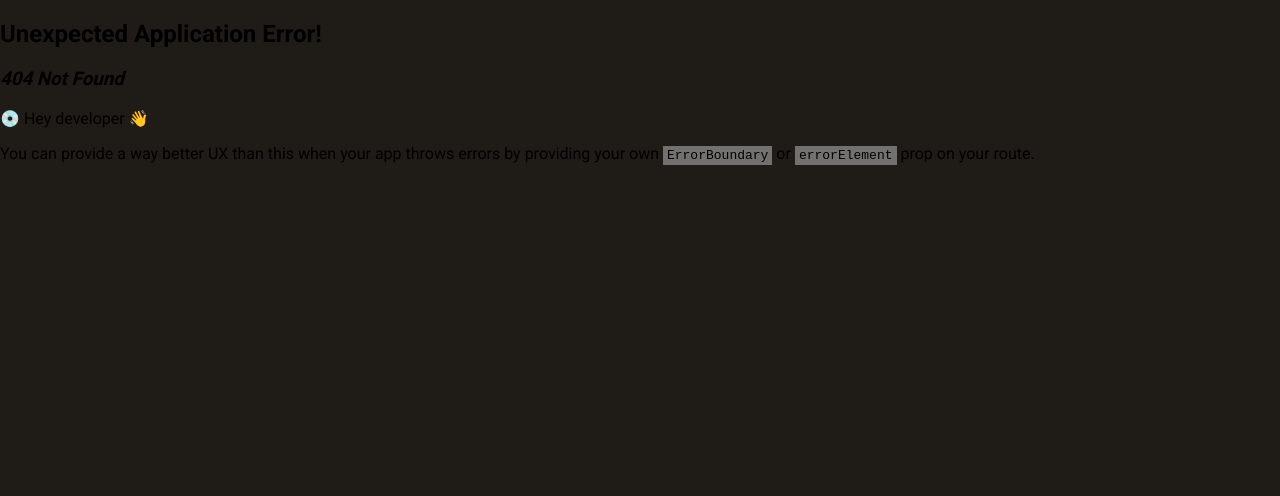
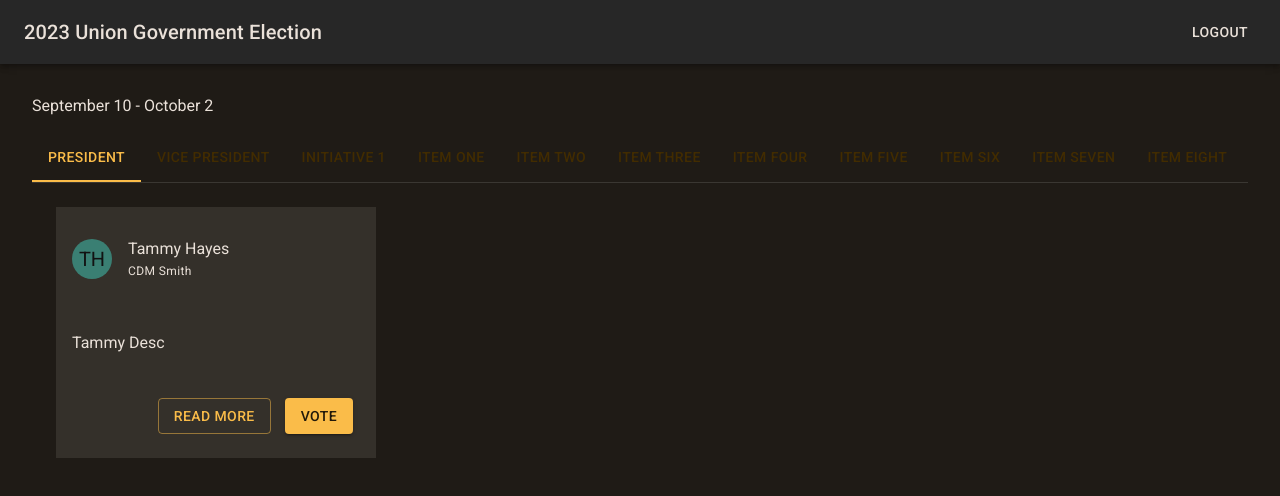
Before and after one commit to RIT-iSchool/AmericanDream_4questionmarks, a React (Create React App) app in the folder PresentationLayer/american-dream/: page /openBallot in a window 1280 px wide. Before the commit this address had no page. Shown: the top 496 px of the page. Built offline with nearby package versions, Linux system fonts and the light colour scheme; a web font is replaced by a local one.

Commit message:
created tabs for open ballot, sample data, started candidatebox

```diff
--- a/PresentationLayer/american-dream/package.json
+++ b/PresentationLayer/american-dream/package.json
@@ -16,6 +16,7 @@
     "react-dom": "^18.2.0",
     "react-router-dom": "^6.17.0",
     "react-scripts": "5.0.1",
+    "semantic-ui-react": "^2.1.4",
     "styled-components": "^6.1.0",
     "web-vitals": "^2.1.4"
   },
--- a/PresentationLayer/american-dream/src/assets/css/styles.css
+++ b/PresentationLayer/american-dream/src/assets/css/styles.css
@@ -1,3 +1,11 @@
+.no-underline {text-decoration: none;}
+section, .section {
+    margin: auto;
+    padding: 2em;
+}
+.margin-bottom { margin-bottom: 2em !important; }
+.less-margin-bottom { margin-bottom: -0.75em !important; }
+
 .ballot-box-wrapper {
     width: 90%;
     margin: 2em auto auto auto;
@@ -26,3 +34,22 @@
 .box-finished {
     background-color: var(--primary-container-dark);
 }
+
+.candidate-box {
+    width: 20em;
+    background-color: var(--md-ref-palette-neutral20);
+    padding: 1em 0 1em 0;
+}
+.selected {
+    background-color: var(--surface-variant-dark);
+}
+.button-box-candidate {
+    width: 100%;
+    text-align: right;
+    padding: 0 1em 0.5em 0;
+    margin-top: -0.5em;
+}
+.button-box-candidate Button {
+    margin: auto 0.5em auto 0.5em;
+}
+.padding { padding: 1em; }
--- /dev/null
+++ b/PresentationLayer/american-dream/src/components/CandidateBox.js
@@ -0,0 +1,55 @@
+import "../assets/css/setup.css";
+import "../assets/css/variables.css";
+import "../assets/css/styles.css";
+import "@fontsource/roboto/300.css";
+import "@fontsource/roboto/400.css";
+import "@fontsource/roboto/500.css";
+import "@fontsource/roboto/700.css";
+
+import Typography from "@mui/material/Typography";
+import { colors } from "../utils/colors.js";
+import * as React from "react";
+import Stack from "@mui/material/Stack";
+import ColoredAvatar from "./ColoredAvatar";
+import Button from "@mui/material/Button";
+
+function CandidateBox({ candidate, selected }) {
+    return (
+        <div
+            className={
+                selected ? "candidate-box selected-box" : "candidate-box"
+            }
+        >
+            <Stack direction="row" spacing={2} className="padding">
+                <ColoredAvatar name={candidate.name} />
+                <Stack direction="column" spacing={2}>
+                    <Typography
+                        variant="body"
+                        color={colors["on-surface"]}
+                        className="less-margin-bottom"
+                    >
+                        {candidate.name}
+                    </Typography>
+                    <Typography variant="caption" color={colors["on-surface"]}>
+                        {candidate.titles}
+                    </Typography>
+                    {/* Image */}
+                </Stack>
+            </Stack>
+            <br />
+            <div className="padding">
+                <Typography variant="body" color={colors["on-surface"]}>
+                    {candidate.description}
+                </Typography>
+            </div>
+            <br />
+            <br />
+            <div className="button-box-candidate">
+                <Button variant="outlined">Read more</Button>
+                <Button variant="contained">Vote</Button>
+            </div>
+        </div>
+    );
+}
+
+export default CandidateBox;
--- /dev/null
+++ b/PresentationLayer/american-dream/src/components/ColoredAvatar.js
@@ -0,0 +1,38 @@
+import * as React from 'react';
+import Avatar from '@mui/material/Avatar';
+
+
+function stringToColor(string) {
+  let hash = 0;
+  let i;
+
+  /* eslint-disable no-bitwise */
+  for (i = 0; i < string.length; i += 1) {
+    hash = string.charCodeAt(i) + ((hash << 5) - hash);
+  }
+
+  let color = '#';
+
+  for (i = 0; i < 3; i += 1) {
+    const value = (hash >> (i * 8)) & 0xff;
+    color += `00${value.toString(16)}`.slice(-2);
+  }
+  /* eslint-enable no-bitwise */
+
+  return color;
+}
+
+function stringAvatar(name) {
+  return {
+    sx: {
+      bgcolor: stringToColor(name),
+    },
+    children: `${name.split(' ')[0][0]}${name.split(' ')[1][0]}`,
+  };
+}
+
+export default function ColoredAvatar({name}) {
+  return (
+    <Avatar {...stringAvatar(name)} />
+  );
+}
--- a/PresentationLayer/american-dream/src/pages/BallotList.js
+++ b/PresentationLayer/american-dream/src/pages/BallotList.js
@@ -9,10 +9,14 @@ import "@fontsource/roboto/700.css";
 import { ROLE } from "../utils/role.js";
 import CustomAppBar from "../components/CustomAppBar.js";
 import BallotBox from "../components/BallotBox";
+import { Link } from "react-router-dom";
+
+import Typography from "@mui/material/Typography";
+import { colors } from "../utils/colors.js";
 
 function BallotList() {
 
-    var role = ROLE.officer;
+    var role = ROLE.administrator;
 
     var ballots = [
         {
@@ -44,12 +48,19 @@ function BallotList() {
                 /* Ballot Boxes */
                 ballots.map(
                     ( ballot, index ) => (
-                        <BallotBox key={index} role={role} ballot={ballot} />
+                        <Link key={index} to={'login'} className="no-underline">
+                            <BallotBox role={role} ballot={ballot} />
+                        </Link>
                  ) )
             }
+
             </div>
 
-
+            <Link to={'/openBallot'} className="no-underline">
+                <Typography variant='h7' sx={{color: '#FABC49'}}>
+                    Open Ballot
+                </Typography>
+            </Link>
         </div>
     );
 }
--- /dev/null
+++ b/PresentationLayer/american-dream/src/pages/OpenBallot.js
@@ -0,0 +1,130 @@
+import "../assets/css/setup.css";
+import "../assets/css/variables.css";
+import "../assets/css/styles.css";
+import "@fontsource/roboto/300.css";
+import "@fontsource/roboto/400.css";
+import "@fontsource/roboto/500.css";
+import "@fontsource/roboto/700.css";
+
+
+import CustomAppBar from "../components/CustomAppBar.js";
+import Typography from "@mui/material/Typography";
+import { colors } from "../utils/colors.js";
+import { sampleBallot } from "../utils/sampleBallot.js";
+import * as React from 'react';
+import PropTypes from 'prop-types';
+import Tabs from '@mui/material/Tabs';
+import Tab from '@mui/material/Tab';
+import Box from '@mui/material/Box';
+import CandidateBox from "../components/CandidateBox";
+
+
+
+
+// TODO: will take in a ballot
+function OpenBallot() {
+
+    let ballot = sampleBallot;
+
+    const [value, setValue] = React.useState(0);
+
+    const handleChange = (event, newValue) => {
+        setValue(newValue);
+    };
+
+    return (
+        <div>
+            <CustomAppBar pageName={ballot.title} />
+            <section>
+            <Typography variant="body" color={colors["on-surface"]}>
+                {ballot.startdate} - {ballot.enddate}
+            </Typography>
+            <br />
+            <br />
+
+            {/* Ballot Content */}
+            <Box sx={{ borderBottom: 1, borderColor: 'divider' }}>
+            <Tabs
+                value={value}
+                onChange={handleChange}
+                aria-label="ballot sections"
+                centered
+                variant="scrollable"
+                scrollButtons="auto"
+            >
+                {
+                    /* Candidate Positions */
+                    ballot.candidatePositions.map(
+                        ( position, index ) => (
+                            <Tab label={position.title} {...a11yProps(index)} />
+                    ) )
+                }
+                {
+                    /* Initiatives */
+                    ballot.initiatives.map(
+                        ( initiative, index ) => (
+                            <Tab label={`Initiative ${index + 1}`} {...a11yProps(index)} />
+                    ) )
+                }
+                <Tab label="Item One" {...a11yProps(0)} />
+                <Tab label="Item Two" {...a11yProps(1)} />
+                <Tab label="Item Three" {...a11yProps(2)} />
+                <Tab label="Item Four" {...a11yProps(3)} />
+                <Tab label="Item Five" {...a11yProps(4)} />
+                <Tab label="Item Six" {...a11yProps(5)} />
+                <Tab label="Item Seven" {...a11yProps(6)} />
+                <Tab label="Item Eight" {...a11yProps(7)} />
+                <Tab label="Item Nine" {...a11yProps(8)} />
+            </Tabs>
+            </Box>
+            <CustomTabPanel value={value} index={0}>
+                <CandidateBox candidate={ballot.candidatePositions[0].candidates[0]} selected={true}/>
+            </CustomTabPanel>
+            <CustomTabPanel value={value} index={1}>
+            Item Two
+            </CustomTabPanel>
+            <CustomTabPanel value={value} index={2}>
+            Item Three
+            </CustomTabPanel>
+
+            </section>
+        </div>
+    );
+}
+
+function a11yProps(index) {
+    return {
+      id: `simple-tab-${index}`,
+      'aria-controls': `simple-tabpanel-${index}`,
+    };
+  }
+
+
+function CustomTabPanel(props) {
+    const { children, value, index, ...other } = props;
+
+    return (
+      <div
+        role="tabpanel"
+        hidden={value !== index}
+        id={`simple-tabpanel-${index}`}
+        aria-labelledby={`simple-tab-${index}`}
+        {...other}
+      >
+        {value === index && (
+          <Box sx={{ p: 3 }}>
+            {children}
+          </Box>
+        )}
+      </div>
+    );
+  }
+
+CustomTabPanel.propTypes = {
+    children: PropTypes.node,
+    index: PropTypes.number.isRequired,
+    value: PropTypes.number.isRequired,
+  };
+
+
+export default OpenBallot;
--- /dev/null
+++ b/PresentationLayer/american-dream/src/utils/sampleBallot.js
@@ -0,0 +1,61 @@
+export const sampleBallot = {
+    title: "2023 Union Government Election",
+    startdate: "September 10",
+    enddate: "October 2",
+    candidatePositions: [
+        {
+            title: "President",
+            writeIn: true,
+            candidates: [
+                {
+                    name: "Tammy Hayes",
+                    titles: "CDM Smith",
+                    description: "Tammy Desc",
+                    imagePath: ""
+                },
+                {
+                    name: "Tim Flanagan, S.C.",
+                    titles: "SCS Engineers",
+                    description: "Tim Desc",
+                    imagePath: ""
+                },
+                {
+                    name: "Vita Quinn",
+                    titles: "SCS Engineers",
+                    description: "Vita Desc",
+                    imagePath: ""
+                }
+            ]
+        },
+        {
+            title: "Vice President",
+            writeIn: true,
+            candidates: [
+                {
+                    name: "Tammy Hayes",
+                    titles: "CDM Smith",
+                    description: "Tammy Desc",
+                    imagePath: ""
+                },
+                {
+                    name: "Tim Flanagan, S.C.",
+                    titles: "SCS Engineers",
+                    description: "Tim Desc",
+                    imagePath: ""
+                },
+                {
+                    name: "Vita Quinn",
+                    titles: "SCS Engineers",
+                    description: "Vita Desc",
+                    imagePath: ""
+                }
+            ]
+        }
+    ],
+    initiatives: [
+        {
+            description: "Initiative 1 desc",
+            responses: ["Yes", "No"]
+        }
+    ]
+}
```
Also changed, not shown: PresentationLayer/american-dream/src/index.js (+6 -1 lines), 1 other file (tests, documents, lock files or other folders).
